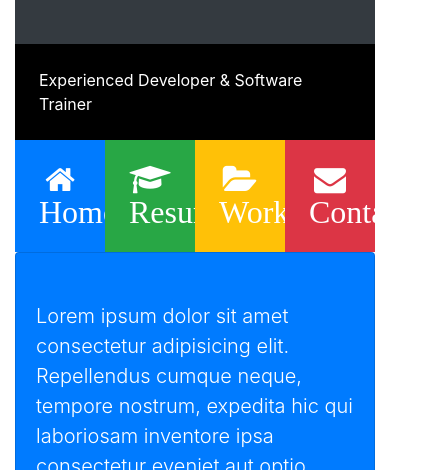
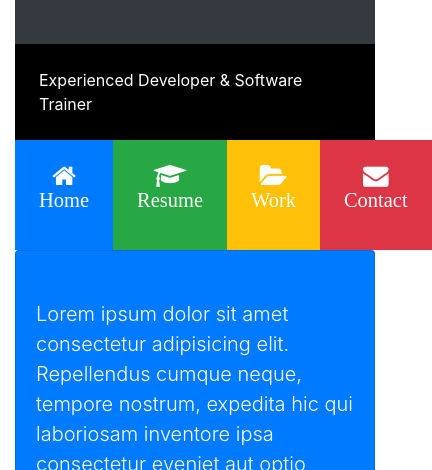
Before and after one commit to rakeshgowdan/portfolio-grid, a website: page src/index.html in a window 390 px wide. Shown: the part 374-844 px from the top of the page, 432 px wide, since content can reach past the window. Drawn offline with Linux system fonts and the light colour scheme; some packages are replaced by stand-ins of ours; a script that the page names is missing.

Commit message:
Bootstrap intitial setup

```diff
--- a/src/index.html
+++ b/src/index.html
@@ -35,22 +35,22 @@
                 Experienced Developer & Software Trainer
               </div>
               <div>
-                <div class="d-flex flex-row text-white align-items-stretch text-center example">
-                  <div class="port-item p-4 bg-primary" data-toggle="collapse" data-target="#home">
+                <div class="d-flex flex-row text-white align-items-stretch text-center  ">
+                  <div class="port-item p-4 bg-primary " data-toggle="collapse" data-target="#home">
                     <i class="fa fa-home d-block">
-                      <br> Home</i>
+                      <br> <p class="small-font">Home</p> </i>
                   </div>
                   <div class="port-item p-4 bg-success" data-toggle="collapse" data-target="#resume">
                     <i class="fa fa-graduation-cap d-block">
-                      <br> Resume</i>
+                      <br><p class="small-font">Resume</p> </i>
                   </div>
                   <div class="port-item p-4 bg-warning" data-toggle="collapse" data-target="#work">
                     <i class="fa fa-folder-open d-block">
-                      <br>Work</i>
+                      <br><p class="small-font">Work</p></i>
                   </div>
                   <div class="port-item p-4 bg-danger" data-toggle="collapse" data-target="#contact">
                     <i class="fa fa-envelope d-block">
-                      <br> Contact</i>
+                      <br> <p class="small-font">Contact</p></i>
                   </div>
 
                 </div>
--- a/src/scss/style.scss
+++ b/src/scss/style.scss
@@ -13,9 +13,15 @@
 
 @media screen and (max-width: 600px) {
   div.example {
-    font-size: 20px;
+    font-size: 16px;
   }
 }
+//.text-responsive {
+ //   font-size: calc(100% + 1vw + 1vh);
+ // }
+ .small-font{
+    font-size: 0.8em;
+ }
 .bg-black{
     background: #000000;
     color: white;
```
Also changed, not shown: src/css/style.css.
